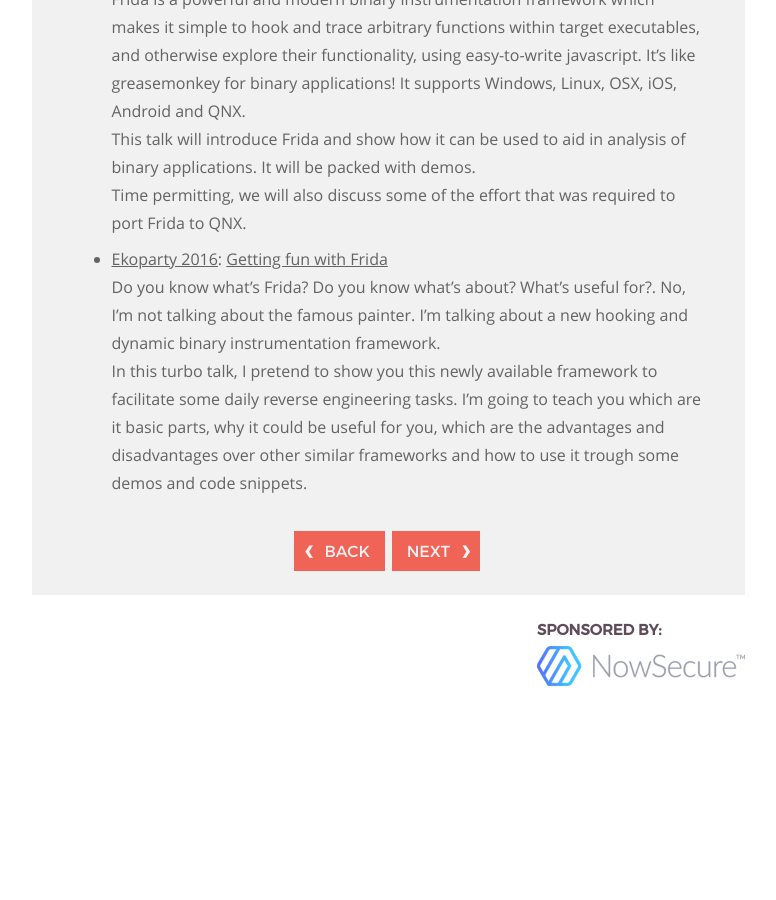
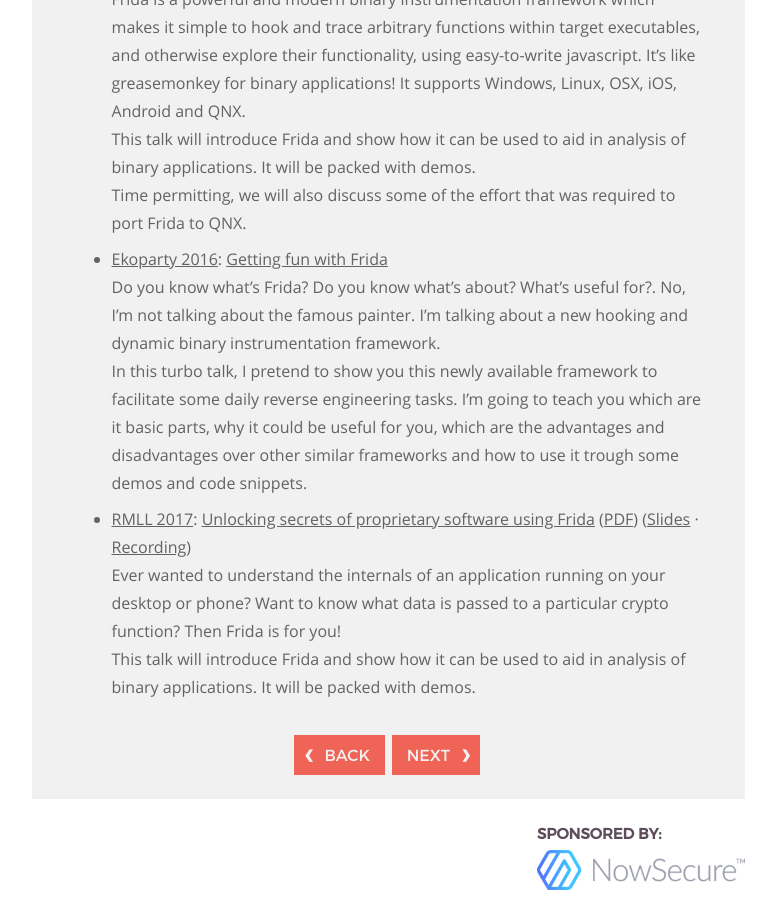
Before and after one commit to frida/frida-website, a Jekyll site: the page built from _docs/presentations.md, in a window 1280 px wide and 900 px high, scrolled down 3228 px. Shown: the whole window, without its empty margins (364-1140 px from the left). Built offline with Jekyll 4.4.1, drawn with Linux system fonts in a browser that asks for light colours; before the commit the page ends 3924 px from its top, so only the background shows below that.

Commit message:
Add my RMLL 2017 presentation to the “Presentations” page

```diff
--- a/_docs/presentations.md
+++ b/_docs/presentations.md
@@ -169,3 +169,16 @@ material becomes available, we will try to put it here.
   Do you know what's Frida? Do you know what's about? What's useful for?. No, I'm not talking about the famous painter. I'm talking about a new hooking and dynamic binary instrumentation framework.
 
   In this turbo talk, I pretend to show you this newly available framework to facilitate some daily reverse engineering tasks. I'm going to teach you which are it basic parts, why it could be useful for you, which are the advantages and disadvantages over other similar frameworks and how to use it trough some demos and code snippets.
+
+- [RMLL 2017](https://2017.rmll.info/en/):
+  [Unlocking secrets of proprietary software using Frida](https://prog2017.rmll.info/programme/securite-entre-transparence-et-opacite/devoilons-les-secrets-des-logiciels-proprietaires-avec-frida?lang=en)
+  ([PDF](fosdem-2016-testing-interoperability-with-closed-source-software-through-scriptable-diplomacy.pdf))
+  ([Slides](http://slides.com/oleavr/frida-rmll-2017)
+  · [Recording](https://rmll.ubicast.tv/videos/frida_03038/))
+
+  Ever wanted to understand the internals of an application running on your
+  desktop or phone? Want to know what data is passed to a particular crypto
+  function? Then Frida is for you!
+
+  This talk will introduce Frida and show how it can be used to aid in analysis
+  of binary applications. It will be packed with demos.
```
